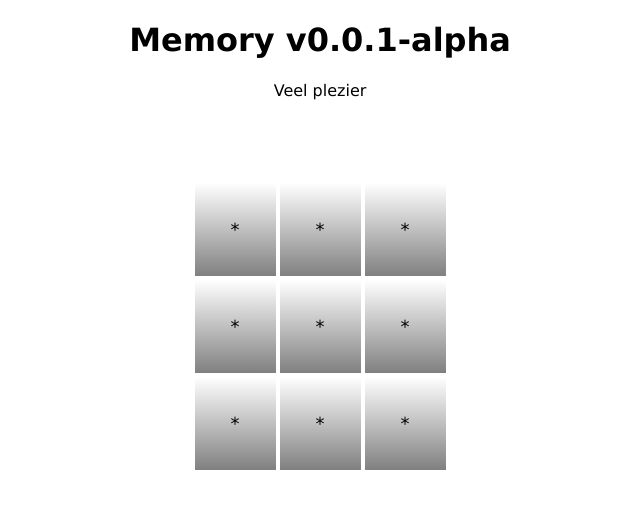
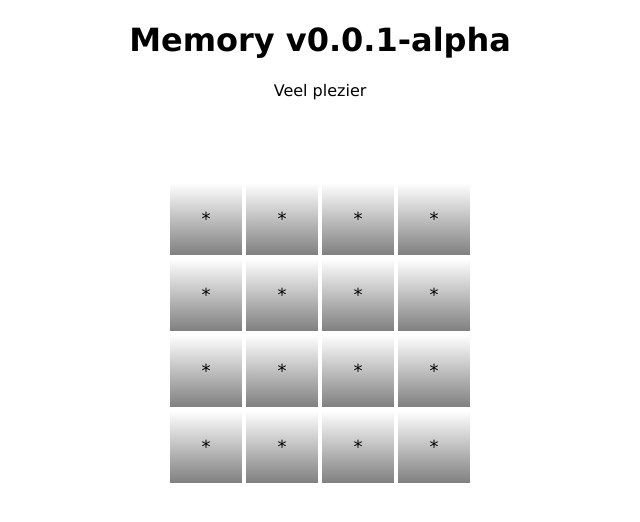
Before and after one commit to 2zqa/memory-game, an Angular app: page / in a window 1280 px wide. Shown: the top 522 px of the page, without its empty margins (256-896 px from the left). Built offline with nearby package versions, Linux system fonts and the light colour scheme.

Commit message:
Implement opening and finding cards
All in board service, should probably be moved to board.ts.

```diff
--- a/src/app/board/board.service.ts
+++ b/src/app/board/board.service.ts
@@ -1,10 +1,13 @@
 import {Injectable} from '@angular/core';
 import {BehaviorSubject} from "rxjs";
+import {Card, CardStatus} from "../game/card";
 
 @Injectable({
   providedIn: 'root'
 })
 export class BoardService {
+  public static readonly MAX_OPEN_CARDS = 2;
+  private openCards: Card[] = [];
 
   private charSrc = new BehaviorSubject<string>('*');
   char = this.charSrc.asObservable();
@@ -14,4 +17,42 @@ export class BoardService {
   updatedChar(char: string){
     this.charSrc.next(char);
   }
+
+  addOpenCard(card: Card): void {
+    // Check if card is already in list.
+    if(this.openCards.includes(card) || card.status !== CardStatus.inactive) {
+      return;
+    }
+
+    this.closeCardsAfterLimit();
+    this.openCards.push(card);
+    card.status = CardStatus.active;
+
+    if (this.openCards.length === BoardService.MAX_OPEN_CARDS) {
+      this.checkCards();
+    }
+  }
+
+  /**
+   * Marks cards as found if they are equal.
+   * From: https://stackoverflow.com/questions/14832603/check-if-all-values-of-array-are-equal
+   */
+  private checkCards(): void {
+    let areCardsEqual = this.openCards.every( (card, i, cardArray) => card.letter === cardArray[0].letter );
+    if (areCardsEqual) {
+      this.setOpenCardsStatus(CardStatus.found);
+      this.openCards = [];
+    }
+  }
+
+  private setOpenCardsStatus(status: CardStatus): void {
+    this.openCards.forEach(card => card.status = status);
+  }
+
+  private closeCardsAfterLimit() {
+    if (this.openCards.length >= BoardService.MAX_OPEN_CARDS) {
+      this.setOpenCardsStatus(CardStatus.inactive);
+      this.openCards = [];
+    }
+  }
 }
--- a/src/app/board/board.ts
+++ b/src/app/board/board.ts
@@ -2,9 +2,6 @@ import {Card} from '../game/card';
 
 export class Board {
   public cards: Card[][] = [];
-  private firstCard: Card | null = null;
-  private secondCard: Card | null = null;
-  private openCards: number = 0;
 
   constructor(size: number) {
     let nextLetterFunction = this.nextLetter(size);
@@ -13,67 +10,16 @@ export class Board {
       this.cards[y] = [];
       for (let x = 0; x < size; x++) {
         this.cards[y][x] = new Card(nextLetterFunction());
+        // console.log("added letter: " + this.cards[y][x].letter);
       }
     }
-  }
-
-  cardClicked(card: Card) {
-    /// checkStarttijd();
-    this.checkThirdCard();
-    let draaiKaartOm = this.openCard(card);
-    /// if (draaiKaartOm == 2) {
-    ///   checkKaarten();
-    /// }
-  }
-
-  checkThirdCard() {
-    if (this.firstCard !== null && this.secondCard !== null) {
-      // Both cards aren't null, therefore the third card has been clicked
-      this.closeCards();
-    }
-  }
-
-  closeCards() {
-    // Cards can only be opened when they are active
-    if(this.firstCard !== null) {
-      this.firstCard.status = 'inactive';
-    }
-    if(this.secondCard !== null) {
-      this.secondCard.status = 'inactive';
-    }
-    this.firstCard = null;
-    this.secondCard = null;
-    this.openCards = 0;
-  }
-
-  openCard(card: Card) {
-    // Can't click the same card twice
-    if (card === this.firstCard) {
-      return this.openCards;
-    }
-    // Cards can be openened only when they are inactive
-    if (card.status !== 'inactive') {
-      return this.openCards;
-    }
-    card.status = 'active';
-    ///cardComponent.innerHTML = board[card.y][card.x];
-
-    // Set firstCard and secondCard
-    if (this.firstCard === null) {
-      this.firstCard = card;
-    } else if (this.secondCard === null) {
-      this.secondCard = card;
-    }
-
-    /// stopPeekTimer();
-    return ++this.openCards;
   }
 
   /**
    * knuth array shuffle
    * from https://bost.ocks.org/mike/shuffle/
    */
-  private shuffle(array: any[]): any[] {
+  private static shuffle(array: any[]): any[] {
     let currentIndex = array.length;
     let temporaryValue;
     let randomIndex;
@@ -93,7 +39,7 @@ export class Board {
   private nextLetter(size: number): any {
     let letterArray = 'AABBCCDDEEFFGGHHIIJJKKLLMMNNOOPPQQRRSSTTUUVVWWXXYYZZ'.substring(0, size * size).split('');
     let idx = 0;
-    letterArray = this.shuffle(letterArray);
+    letterArray = Board.shuffle(letterArray);
     return () => {
       return letterArray[idx++];
     }
--- a/src/app/board/board/board.component.html
+++ b/src/app/board/board/board.component.html
@@ -1,7 +1,7 @@
 <table>
   <tr *ngFor="let row of board.cards">
     <td *ngFor="let card of row">
-      <app-card [cardValue]="card.letter" (click)="board.openCard(card)"></app-card>
+      <app-card [card]="card"></app-card>
     </td>
   </tr>
 </table>
--- a/src/app/board/board/board.component.ts
+++ b/src/app/board/board/board.component.ts
@@ -1,5 +1,6 @@
 import { Component, OnInit } from '@angular/core';
 import {Board} from "../board";
+import {BoardService} from "../board.service";
 
 @Component({
   selector: 'app-board',
@@ -7,6 +8,10 @@ import {Board} from "../board";
   styleUrls: ['./board.component.css']
 })
 export class BoardComponent {
-  board = new Board(3);
+
+  constructor(private boardSerivce: BoardService) {
+  }
+
+  board = new Board(4);
 
 }
--- a/src/app/board/card/card.component.css
+++ b/src/app/board/card/card.component.css
@@ -1,6 +1,9 @@
-:host {
+div {
   display: inline-block;
   background: linear-gradient(180deg, transparent 0%, grey 100%);
-  padding: 2em;
+  width: 4em;
+  line-height: 4em;
+  text-align: center;
   font-size: large;
+  cursor: pointer;
 }
--- a/src/app/board/card/card.component.html
+++ b/src/app/board/card/card.component.html
@@ -1,2 +1,4 @@
-<ng-container *ngIf="card.status !== 'inactive'; else elseBlock">{{card.letter}}</ng-container>
-<ng-template #elseBlock>{{inactiveCardChar}}</ng-template>
+<div *ngIf="card" (click)="cardClicked()">
+  <ng-container *ngIf="card.status !== CardStatus.inactive; else elseBlock">{{card.letter}}</ng-container>
+  <ng-template #elseBlock>{{inactiveCardChar}}</ng-template>
+</div>
--- a/src/app/board/card/card.component.ts
+++ b/src/app/board/card/card.component.ts
@@ -1,19 +1,34 @@
-import {Component, Input} from '@angular/core';
+import {Component, Input, OnInit} from '@angular/core';
 import {Card} from "../../game/card";
 import {BoardService} from "../board.service";
+import { CardStatus } from "../../game/card";
 
 @Component({
   selector: 'app-card',
   templateUrl: './card.component.html',
   styleUrls: ['./card.component.css']
 })
-export class CardComponent {
-  @Input() cardValue = '';
-  card: Card = new Card(this.cardValue);
+export class CardComponent implements OnInit {
+  public CardStatus = CardStatus;
+  @Input() card: Card | undefined;
   inactiveCardChar: string = '';
 
-  constructor(private boardService: BoardService) {
+  constructor(private boardService: BoardService) {}
+
+  ngOnInit() {
+    if(!(this.card instanceof Card)) {
+      alert("Sorry, the game is broken. Please report this to the developers");
+      console.error("Error: card is undefined, this shouldn't have happened. Type in reality: "+ typeof this.card);
+    }
     this.boardService.char.subscribe(char => this.inactiveCardChar = char);
   }
 
+  cardClicked() {
+    if(!(this.card instanceof Card)) {
+      return; // This should never happen, but just to make the compiler happy
+    }
+    // TODO: timing service
+    this.boardService.addOpenCard(this.card);
+  }
+
 }
--- a/src/app/game/card.ts
+++ b/src/app/game/card.ts
@@ -1,8 +1,17 @@
+/**
+ * Inactive: no letter visible
+ * Active: letter temporarily visible
+ * Found: letter permanently visible
+ */
+export enum CardStatus {
+  inactive = 'inactive',
+  active = 'active',
+  found = 'found'
+}
+
 export class Card {
-  // Inactive: no letter visible
-  // Active: letter temporarily visible
-  // Found: letter permanently visible
-  public status: 'inactive' | 'active' | 'found' = 'inactive';
+
+  public status: CardStatus.inactive | CardStatus.active | CardStatus.found = CardStatus.inactive;
 
   constructor(public letter: string) {}
 }
```
